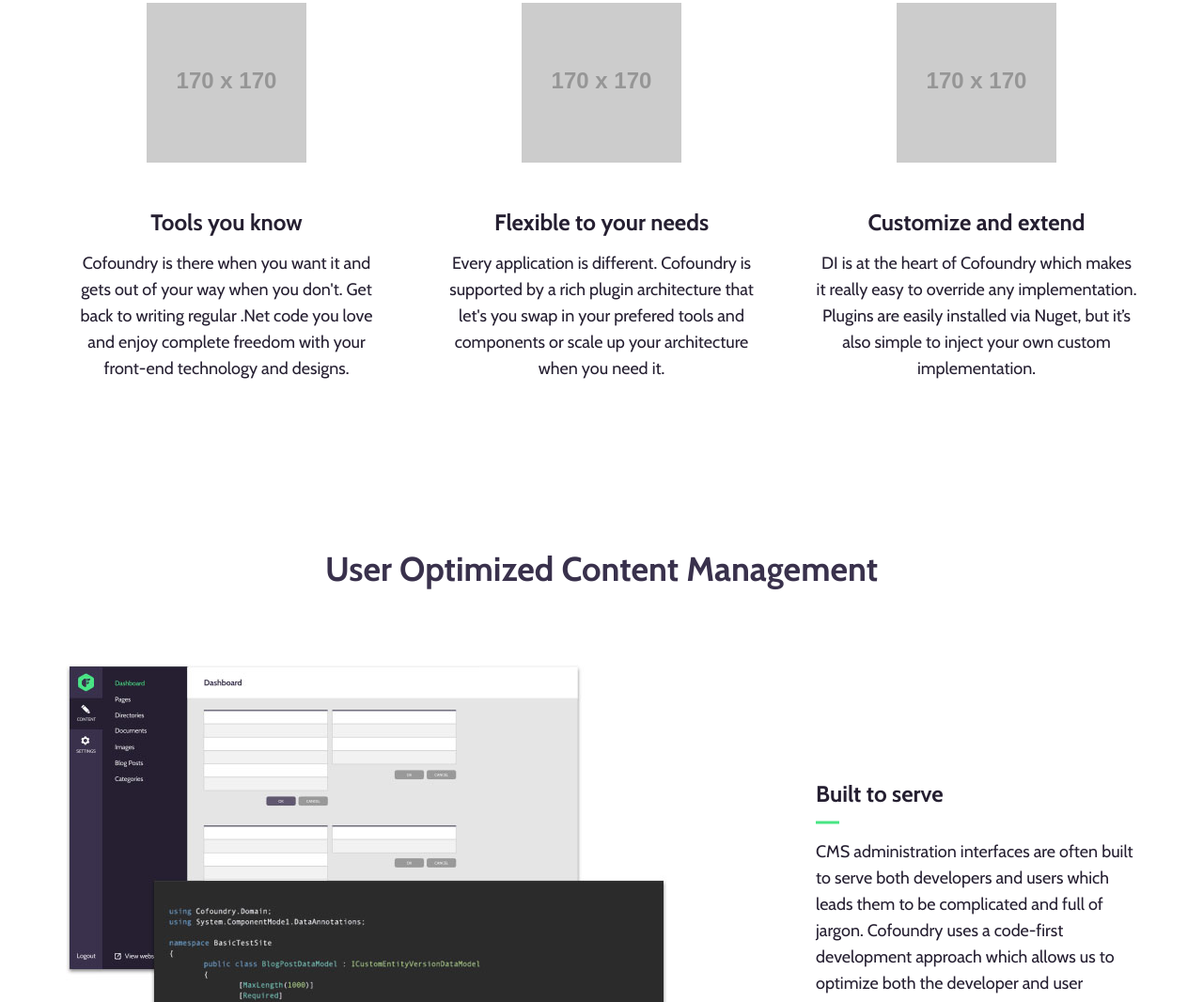
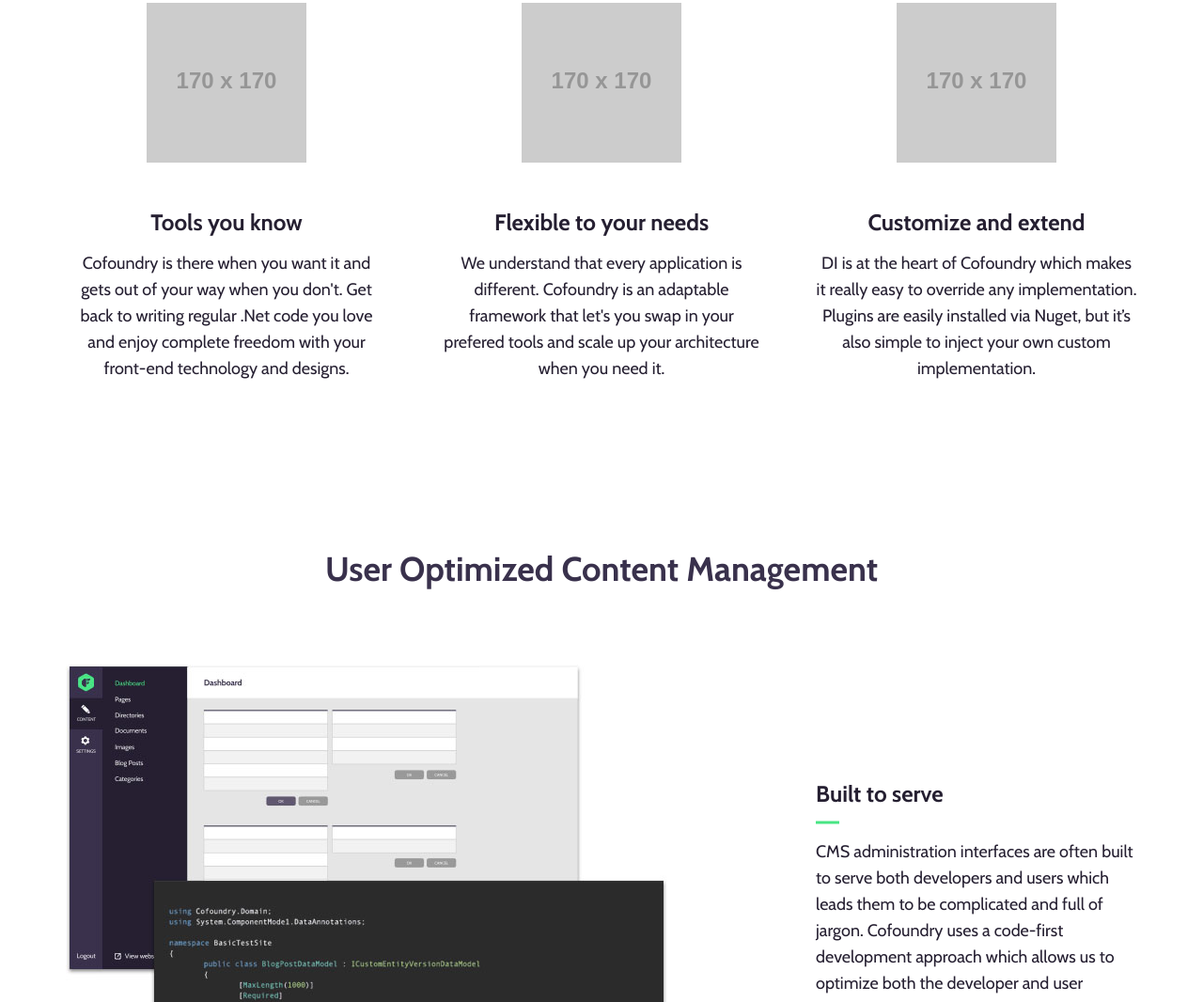
Before and after one commit to cofoundry-cms/cofoundry-cms.github.io, a website built with webpack: page index.html in a window 1280 px wide. Shown: the part 970-2036 px from the top of the page at 94% size. Built offline with nearby package versions, Linux system fonts and the light colour scheme; some packages are replaced by stand-ins of ours; placeholder pictures from the web are drawn by us; files whose address does not match are found by name.

Commit message:
Update to wording on the homepage to differentiate the bullet points at the top of the page a little more

```diff
--- a/index.html
+++ b/index.html
@@ -36,7 +36,7 @@
                 <div class="info-grid__item">
                     <img src="http://placehold.it/170x170" alt="">
                     <h3>Flexible to your needs</h3>
-                    <p>Every application is different. Cofoundry is supported by a rich plugin architecture that let's you swap in your prefered tools and components or scale up your architecture when you need it.</p>
+                    <p>We understand that every application is different. Cofoundry is an adaptable framework that let's you swap in your prefered tools and scale up your architecture when you need it.</p>
                 </div>
 
                 <div class="info-grid__item">
```
